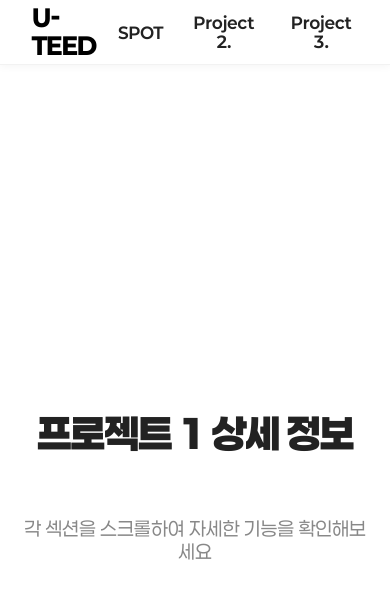
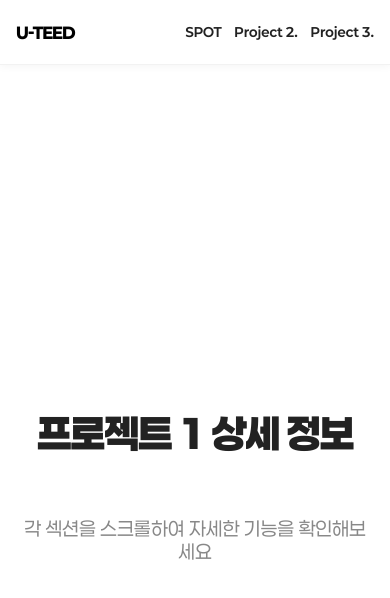
Before and after one commit to BBIYAKYEE7/landing-page, a React (Create React App) app: page /detail/1 in a window 390 px wide. Shown: the top 598 px of the page. Built offline with nearby package versions, Linux system fonts and the light colour scheme; a web font is replaced by a local one.

Commit message:
🤨 모바일이 너무 컸어요

```diff
--- a/src/App.css
+++ b/src/App.css
@@ -227,6 +227,31 @@ body, .App {
     min-height: 100vh;
     margin-bottom: 0;
   }
+
+  /* 헤더 모바일 대응 */
+  .header-content {
+    padding: 0 1rem;
+  }
+
+  .header-logo {
+    font-size: 1.2rem;
+  }
+
+  .header-nav {
+    gap: 1rem;
+  }
+
+  .header-nav button {
+    font-size: 0.9rem;
+  }
+
+  /* 로고 이미지 모바일 크기 */
+  .parallax-logo-img {
+    width: 200px;
+    height: 200px;
+    margin-bottom: 1rem;
+  }
+
   .detail-btn {
     font-size: 1rem;
     padding: 0.7em 1.5em;
@@ -244,3 +269,35 @@ body, .App {
     width: 180px;
   }
 }
+
+/* 더 작은 모바일 화면 대응 */
+@media (max-width: 400px) {
+  .header-logo {
+    font-size: 1rem;
+  }
+
+  .header-nav {
+    gap: 0.8rem;
+  }
+
+  .header-nav button {
+    font-size: 0.8rem;
+  }
+
+  .parallax-logo-img {
+    width: 150px;
+    height: 150px;
+  }
+
+  .text-block h1 {
+    font-size: 1.8rem;
+  }
+
+  .text-block h2 {
+    font-size: 1rem;
+  }
+
+  .text-block .hashtag {
+    font-size: 0.95rem;
+  }
+}
--- a/src/App.js
+++ b/src/App.js
@@ -88,7 +88,6 @@ function ParallaxSection({ title, highlight, hashtag, image, index, scrollY, det
           src={logo}
           alt="로고"
           className="parallax-logo-img"
-          style={{ marginBottom: '2rem', width: '400px', height: '400px', objectFit: 'contain' }}
         />
       )}
       <div className={`text-block ${inView ? 'show' : ''}`}>
```
